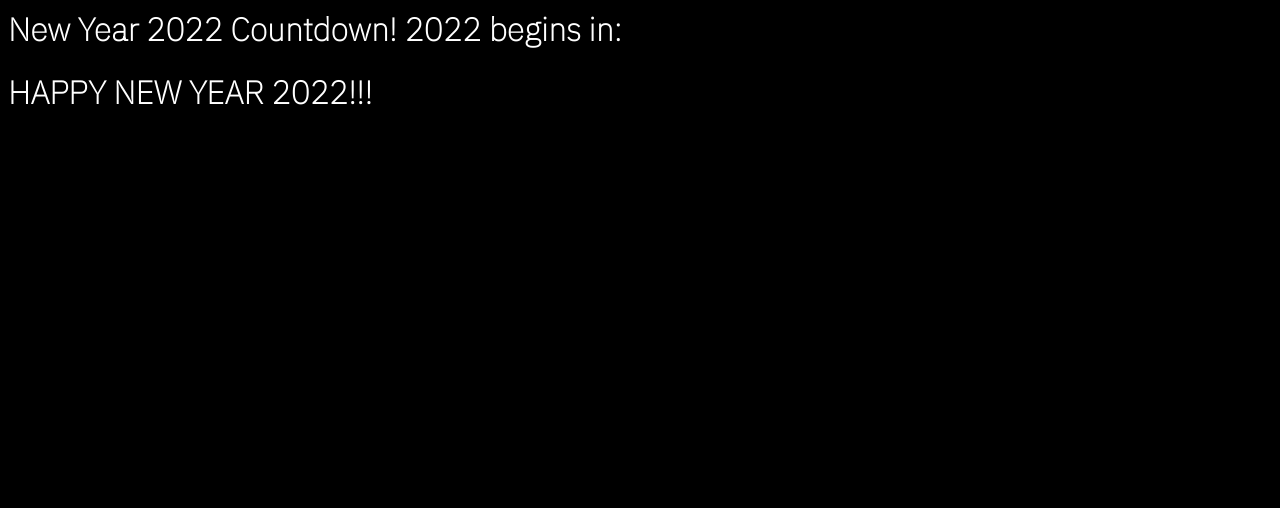
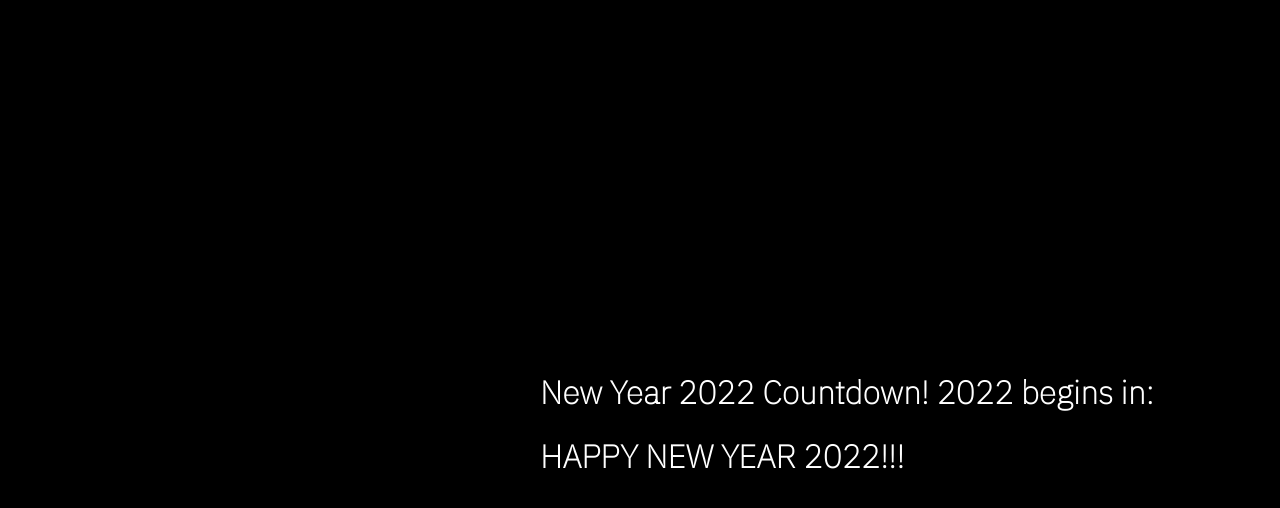
Before and after one commit to TechDudie/newyear2022, a plain HTML site: page index.html in a window 1280 px wide. Drawn offline with Linux system fonts and the light colour scheme.

Commit message:
Update index.html

```diff
--- a/index.html
+++ b/index.html
@@ -7,11 +7,14 @@
 body { background-color: black; }
 #text { font-family: 'IBM Plex Sans', sans-serif; color: white; }
 #countdown { font-family: 'IBM Plex Sans', sans-serif; color: white; }
+#centered { position: fixed; top: 50%; left: 50%; margin-top: -50px; margin-left: -100px; }
 </style>
 </head>
 <body>
+<div id="centered">
 <h1 id="text">New Year 2022 Countdown! 2022 begins in:</h1>
 <h1 id="countdown"></h1>
+</div>
 <script>
 function update() {
   var today = new Date();
```
